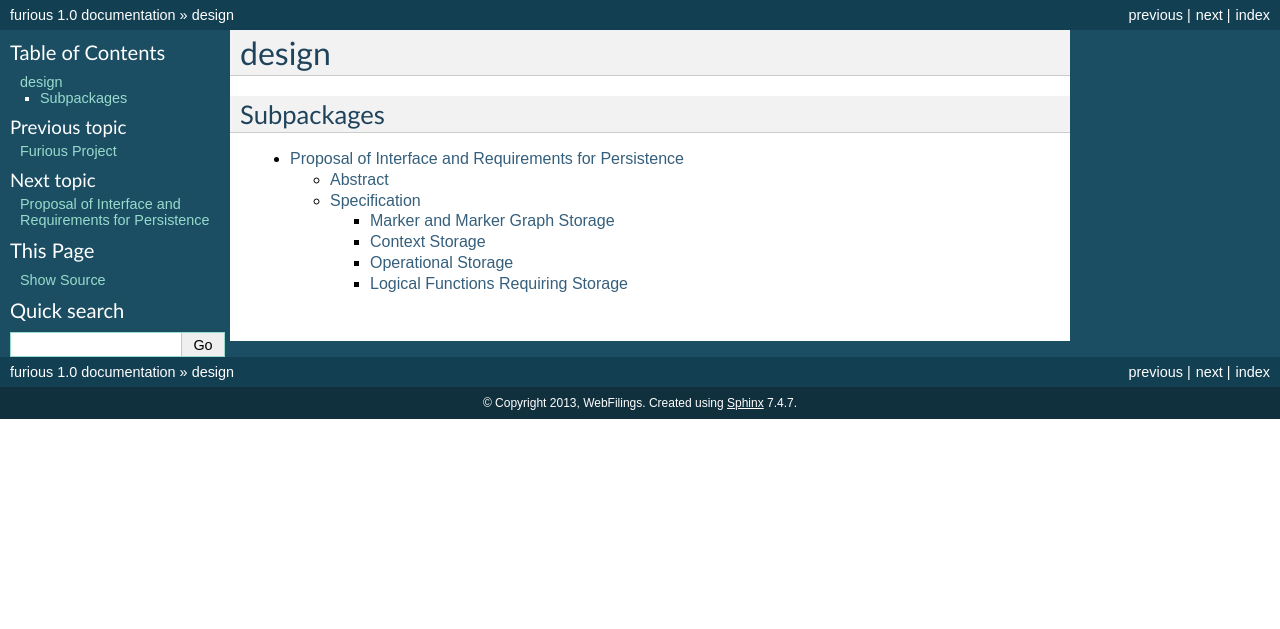
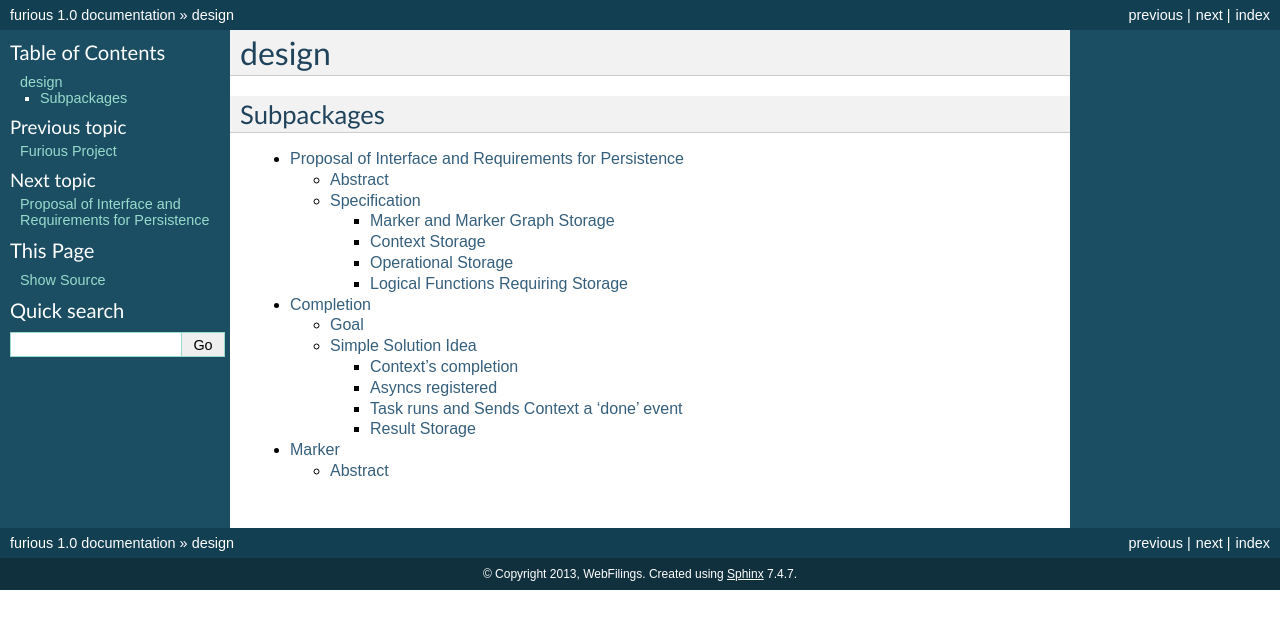
Before and after one commit to Workiva/furious, a Sphinx documentation site: the page built from doc/source/design.txt, in a window 1280 px wide. Shown: the top 629 px of the page. Built offline with Sphinx 7.4.7, drawn with Linux system fonts in a browser that asks for light colours; formulas are drawn with MathJax 3; pages that are not in the unit, such as notebooks, are missing from menus; part of the change alters nothing that is shown.

Commit message:
Add a proposal for a Context completion system

```diff
--- /dev/null
+++ b/doc/source/design.completion.txt
@@ -0,0 +1,49 @@
+Completion
+=============================================
+
+
+***********************
+Goal
+***********************
+
+Make tracking completion of a context's tasks simple. Make it
+work for the most basic use cases first. Do it without the Marker
+concept, persisting only a Context representation and Async representations.
+
+***********************
+Simple Solution Idea
+***********************
+
+Context's completion
+------------------------------------------------
+
+A Context would call it's success callback when it knows
+it has reached completion.
+
+Asyncs registered
+------------------------------------------------
+An Async could have it's done is True state registered as required
+for a Context's completion, having an id assigned to it and be
+grouped with other Asyncs by common id prefix. These Async ids
+can be saved as a property of the persisted Context. The Context
+could store about 10,000 task ids. Each task would know it's id
+and it's context id.
+
+
+Task runs and Sends Context a 'done' event
+------------------------------------------------
+When a task runs, the Context is loaded by the context id in the task
+payload and sent a 'done' event. The Context would check if that
+task's group is done, if so, persist that fact then check
+if all groups are done and call the success callback if so.
+
+The persistence layer would provide functions to do these done
+checks, using memory caching such as memcache along with more
+permanent storage such as the datastore to save the done state
+of the ids and id prefix groups.
+
+Result Storage
+------------------------------------------------
+Storage of an Async's results can be persisted by id with functions
+provided the persistence layer and retrieved by id as they are saved
+by the Context.
--- a/doc/source/design.txt
+++ b/doc/source/design.txt
@@ -7,3 +7,5 @@ Subpackages
 .. toctree::
 
     design.structure
+    design.completion
+    design.marker
```
